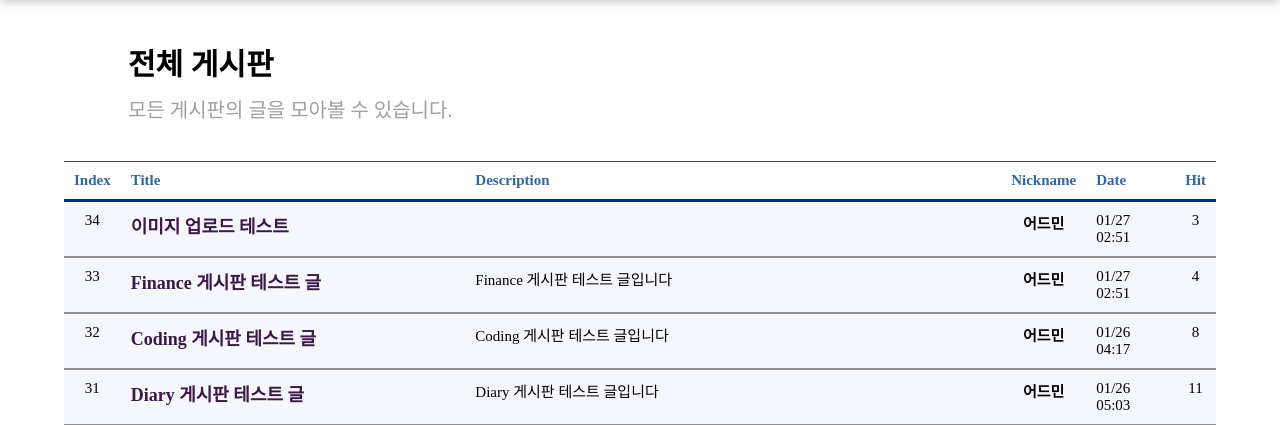
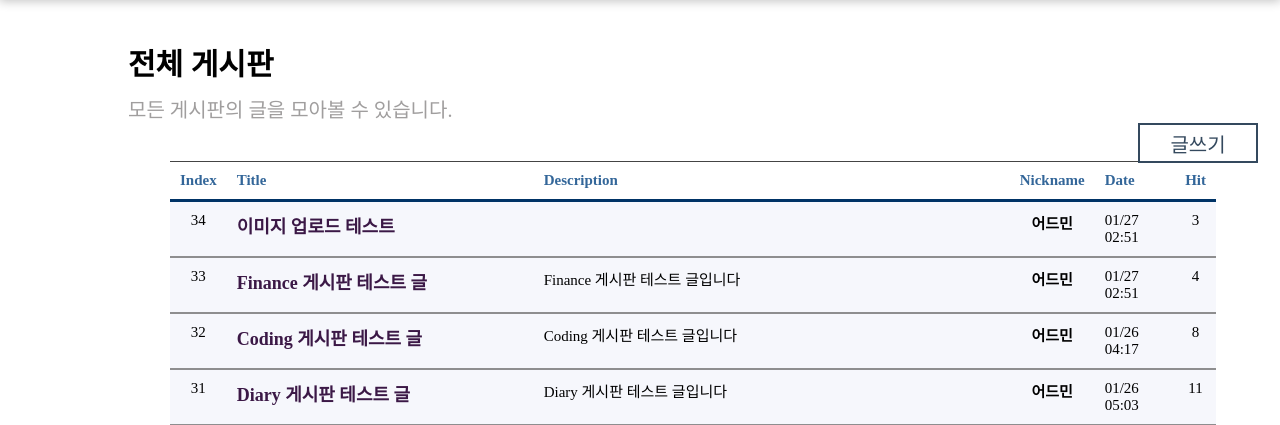
Before and after one commit to americano212/django-blog-project, a Django app: page /board/ in a window 1280 px wide; the page is wider, and only the part inside the window is pictured. Shown: the part 115-540 px from the top of that part. Run offline with Django 3.2, Linux system fonts and the light colour scheme; a user stored in the database is signed in; data comes from the database, SQL or seed files in the repository; both versions use the stored data as it was after the commit; some libraries are stand-ins or nearby versions; some web fonts are replaced.

Commit message:
add write btn and add script

```diff
--- a/board/templates/board/post_all.html
+++ b/board/templates/board/post_all.html
@@ -13,6 +13,15 @@
     <h1>전체 게시판</h1>
     <h2>모든 게시판의 글을 모아볼 수 있습니다.</h2>
 </div>
+{% if user.is_authenticated %}
+<div class="upload_page">
+    <div class="btn-effect"></div>
+        <a href="/"> 글쓰기 </a>
+
+</div>
+{% else %}
+<script>alert('로그인하시면 글쓰기도 가능합니다!')</script>
+{% endif %}
 <div class="wrapper">
     <div class="post_table">
         <table>
--- a/static/css/post_all.css
+++ b/static/css/post_all.css
@@ -12,6 +12,48 @@ body{
     padding-left: 10%;
     padding-top: 30px;
 }
+
+.upload_page{
+
+    left:85%;
+    width:120px;
+    height:40px;
+    border:2px solid #34495e;
+    float:left;
+    text-align:center;
+    cursor:pointer;
+    position:relative;
+    box-sizing:border-box;
+    overflow:hidden;
+    margin:0 0 40px 50px;
+}
+.upload_page a{
+  font-family: 'GmarketSansMedium';
+  font-size:20px;
+  color:#34495e;
+  text-decoration:none;
+  line-height:40px;
+  transition:all .5s ease;
+  z-index:2;
+  position:relative;
+}
+.btn-effect{
+  width:140px;
+  height:50px;
+  top:-50px;
+  background:#34495e;
+  position:absolute;
+  transition:all .5s ease;
+  z-index:1;
+}
+.upload_page:hover .btn-effect{
+  top:0;
+}
+.upload_page:hover a{
+  color:#fff;
+}
+
+
 h1 {
     font-size: 30px;
     margin-top: 10px;
```
Also changed, not shown: db.sqlite3, 1 other file.
